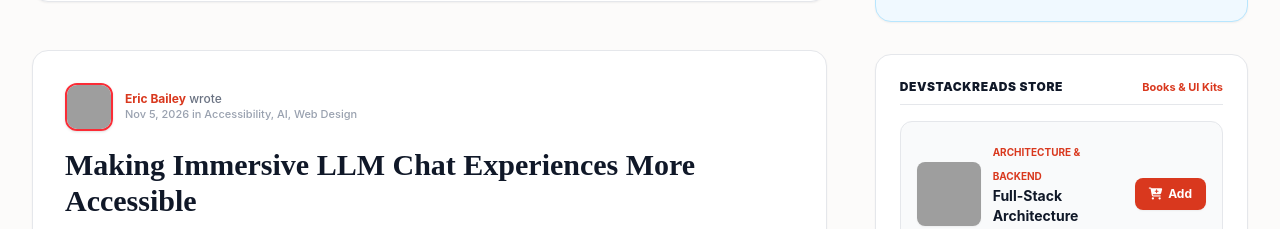
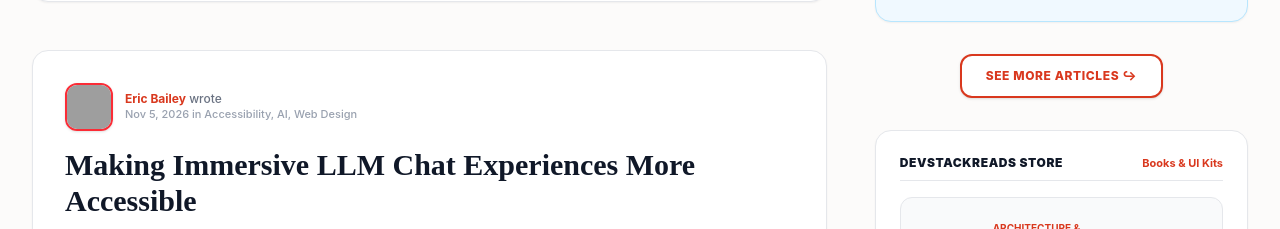
Before and after one commit to birhanubiyadgie23-sys/edil, a plain HTML site: page index.html in a window 1280 px wide. Shown: the part 877-1106 px from the top of the page. Drawn offline with nearby package versions, Linux system fonts and the light colour scheme; grey boxes are pictures that could not be loaded; animation ran at ten frames a second.

Commit message:
Add 'See More Articles' section to index.html

```diff
--- a/index.html
+++ b/index.html
@@ -185,7 +185,12 @@
                         <button type="submit" class="w-full bg-sky-600 hover:bg-sky-700 text-white font-bold py-2.5 rounded-xl text-xs transition">Meow!</button>
                     </form>
                 </div>
-
+<!-- See More Articles Section -->
+<div class="mt-8 text-center">
+    <a href="#articles" class="inline-block bg-white border-2 border-[#d9381e] text-[#d9381e] hover:bg-[#d9381e] hover:text-white font-extrabold px-6 py-3 rounded-xl text-xs uppercase tracking-wider transition shadow-sm">
+        See More Articles ↪
+    </a>
+</div>
                 <!-- Store Catalog -->
                 <section id="shop" class="bg-white border border-gray-200 rounded-2xl p-6 shadow-xs">
                     <div class="flex items-center justify-between mb-4 border-b border-gray-200 pb-2">
```
